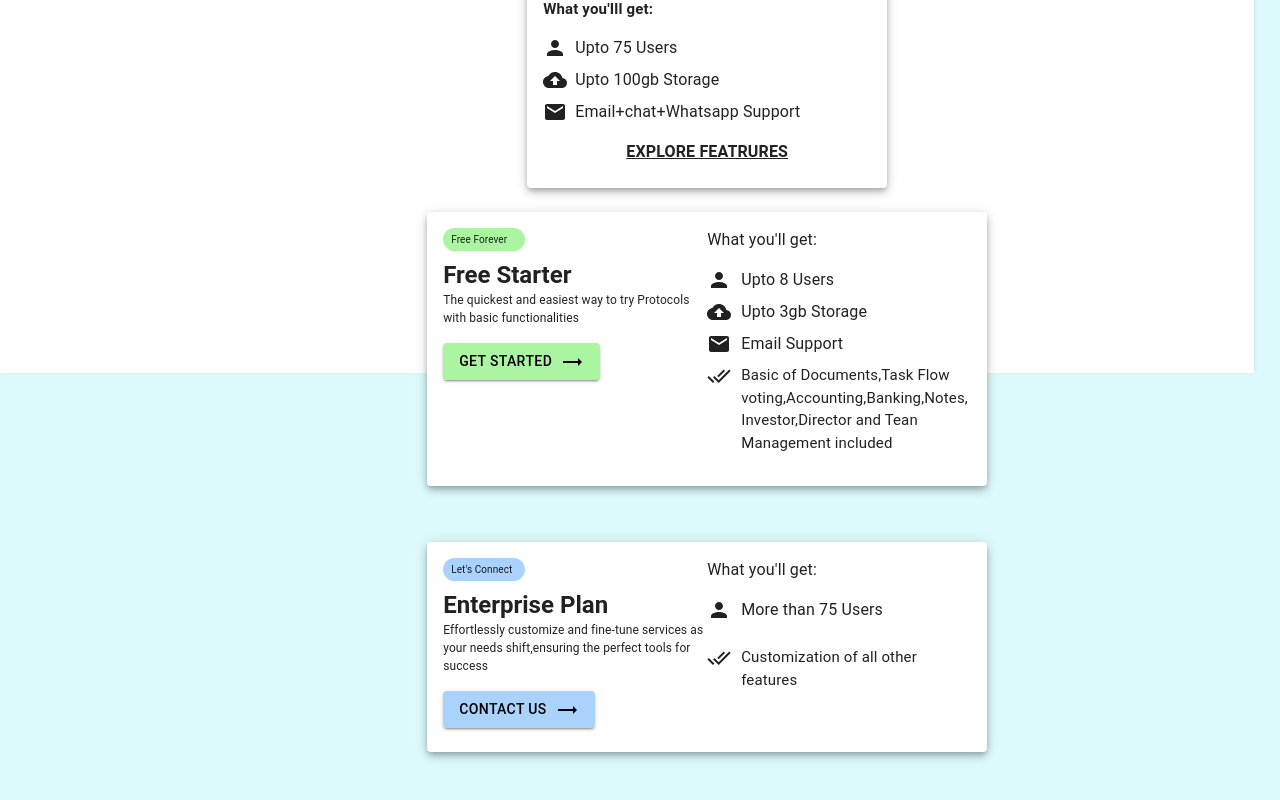
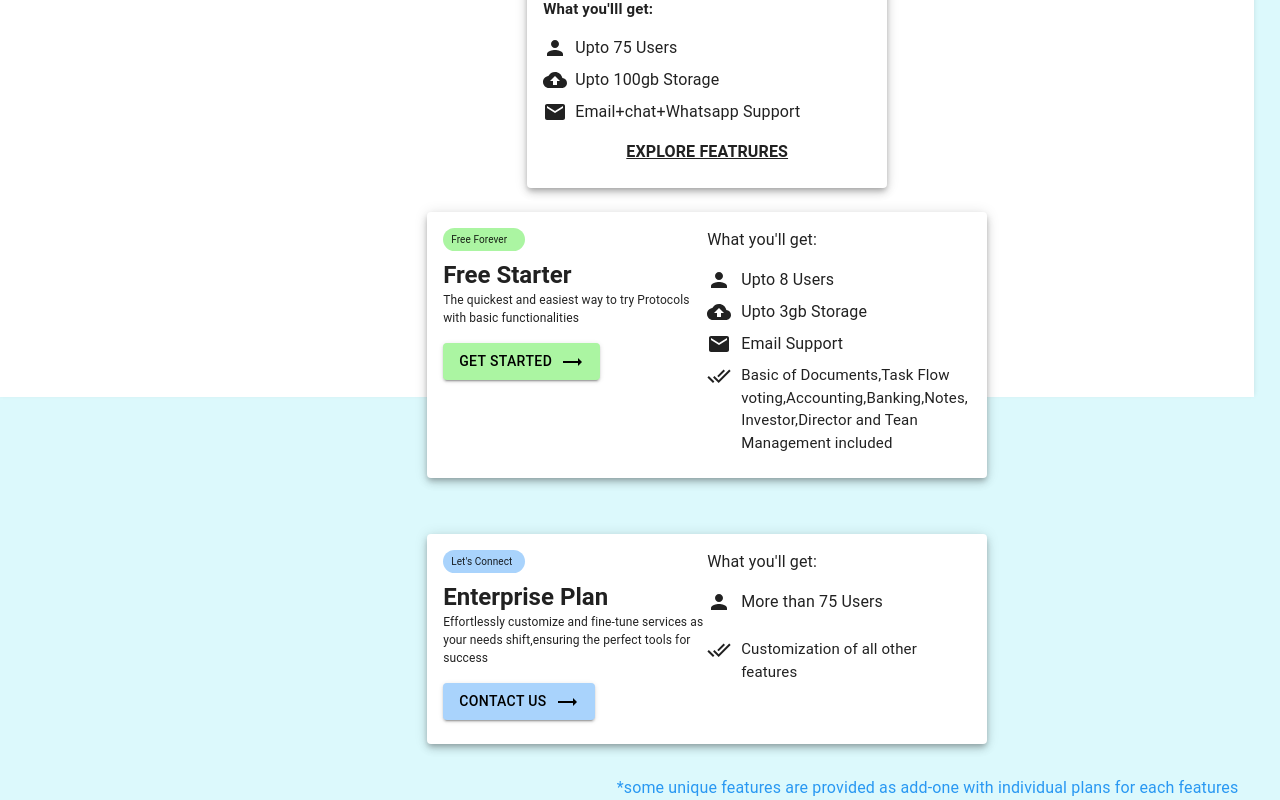
Before and after one commit to Abrar-Aboobacker/Price-listing-UI-React, a React (Create React App) app: page / in a window 1280 px wide. Shown: the part 828-1628 px from the top of the page. Built offline with nearby package versions, Linux system fonts and the light colour scheme.

Commit message:
Main ui part done

```diff
--- a/src/Page/PriceListing.jsx
+++ b/src/Page/PriceListing.jsx
@@ -11,7 +11,7 @@
       <Box
         sx={{
           background: "white",
-          height: "140vh",
+          height: "143vh",
           width:'98%',
           boxShadow: "0px -2px 5px rgba(0, 0, 0, 0.1)",
         }}
--- a/src/components/Body/Main.jsx
+++ b/src/components/Body/Main.jsx
@@ -139,6 +139,9 @@
         />
 
       </Box>
+      <Typography sx={{textAlign:'end',color:'#2998f2',mr:2}}>
+        *some unique features are provided as add-one with individual plans for each features
+      </Typography>
     </>
   );
 };
--- a/src/components/Body/PlanCard2.jsx
+++ b/src/components/Body/PlanCard2.jsx
@@ -74,7 +74,6 @@
                   display: "flex",
                   alignItems: "start",
                   fontSize: 15,
-                  mb: 1,
                 }}
               >
                 {tick}
```
